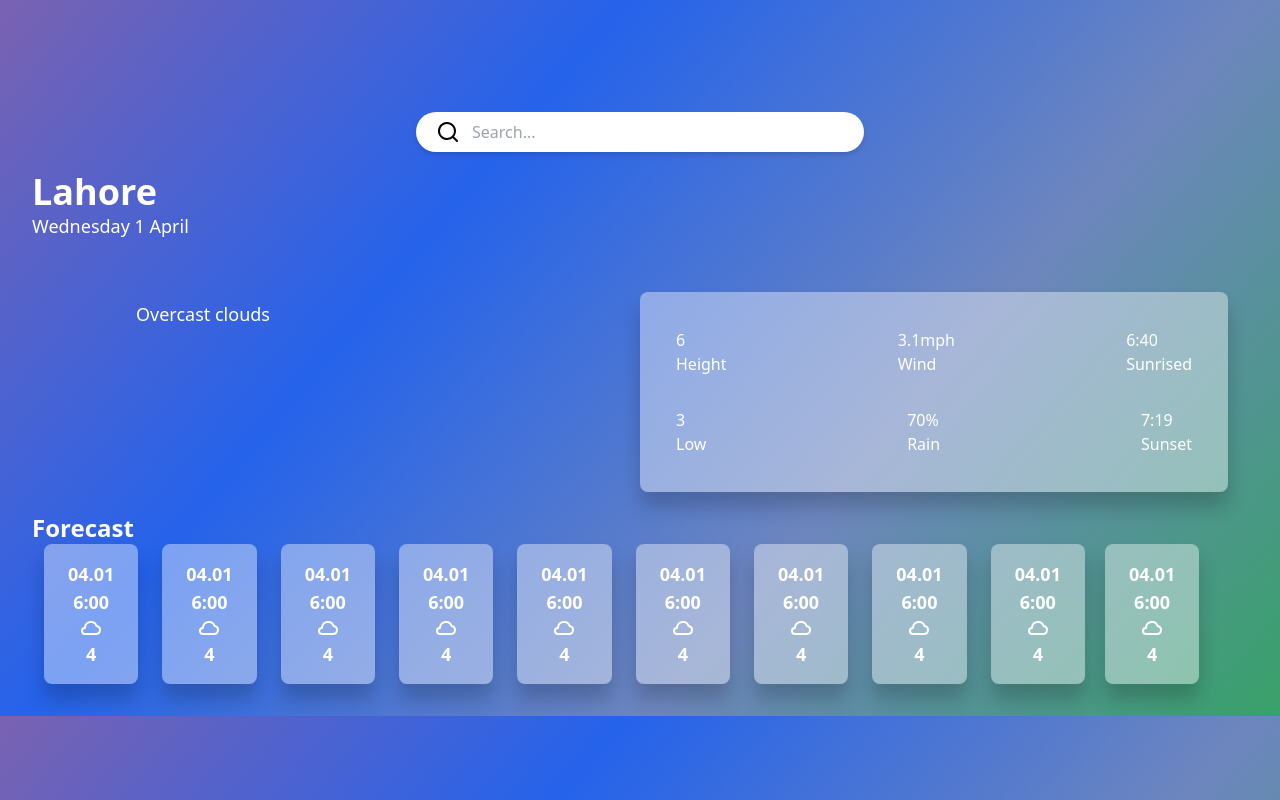
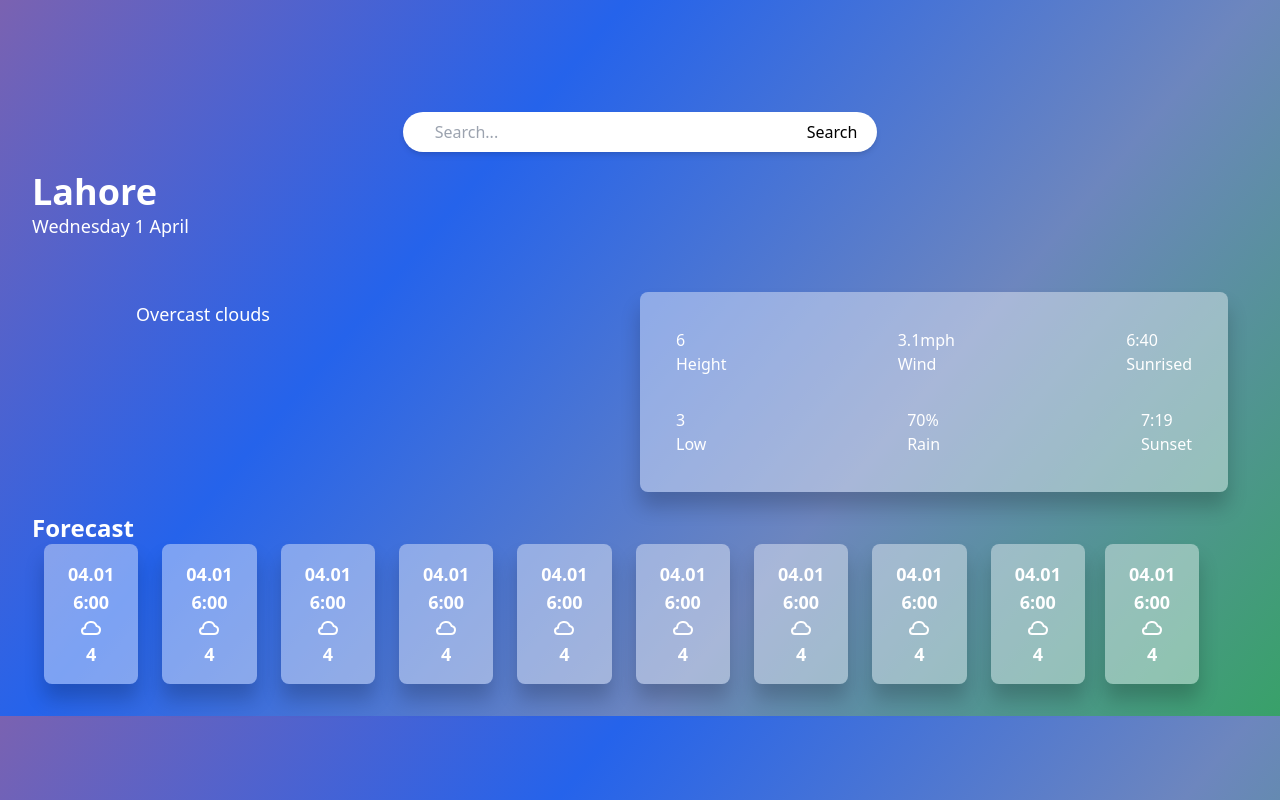
Before and after one commit to AQSA-ABDULLAH/WeatherApp, a React (Create React App) app: page / in a window 1280 px wide. Built offline with nearby package versions, Linux system fonts and the light colour scheme; no server answers.

Commit message:
add default Prevent function

```diff
--- a/src/component/Weather.js
+++ b/src/component/Weather.js
@@ -18,17 +18,25 @@ function Weather() {
         fetchApi();
     }, [search]);
 
+    const handleFormSubmit = (event) => {
+        event.preventDefault();
+        fetchApi();
+      };
 
 
     return (
         <div className="p-8 mt-20">
         <div className="flex items-center justify-center">
           <div className="bg-white p-2 px-5 rounded-full shadow-md flex items-center">
-                    <UilSearch />
-                    <input type="text" className="outline-none focus:ring-blue-500 rounded-full px-3 w-96"
+            <form onSubmit={handleFormSubmit}>
+              <input
+                type="text"
+                className="outline-none focus:ring-blue-500 rounded-full px-3 w-96"
                 onChange={(event) => { setSearch(event.target.value) }}
                 placeholder="Search..."
               />
+              <button type="submit">Search</button>
+            </form>
           </div>
         </div>
 
```
Lines whose indentation alone changed are shown as unchanged.
